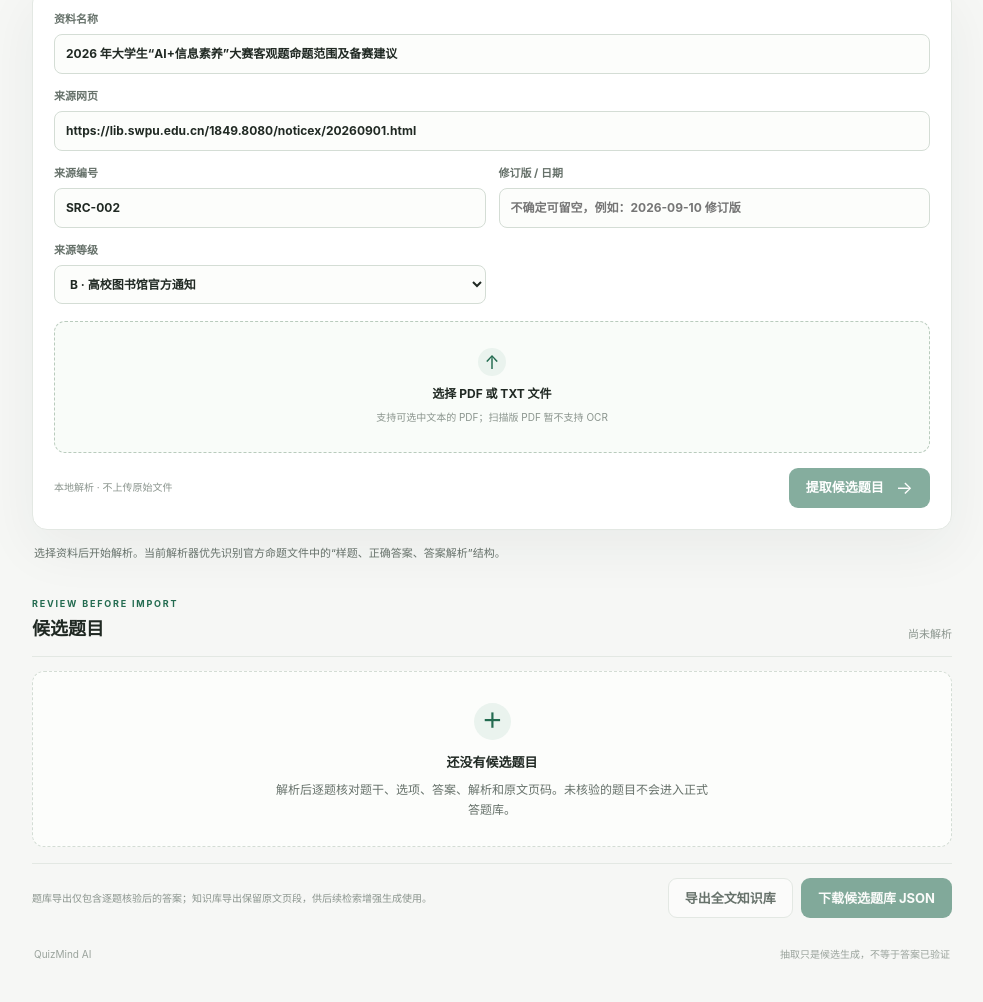
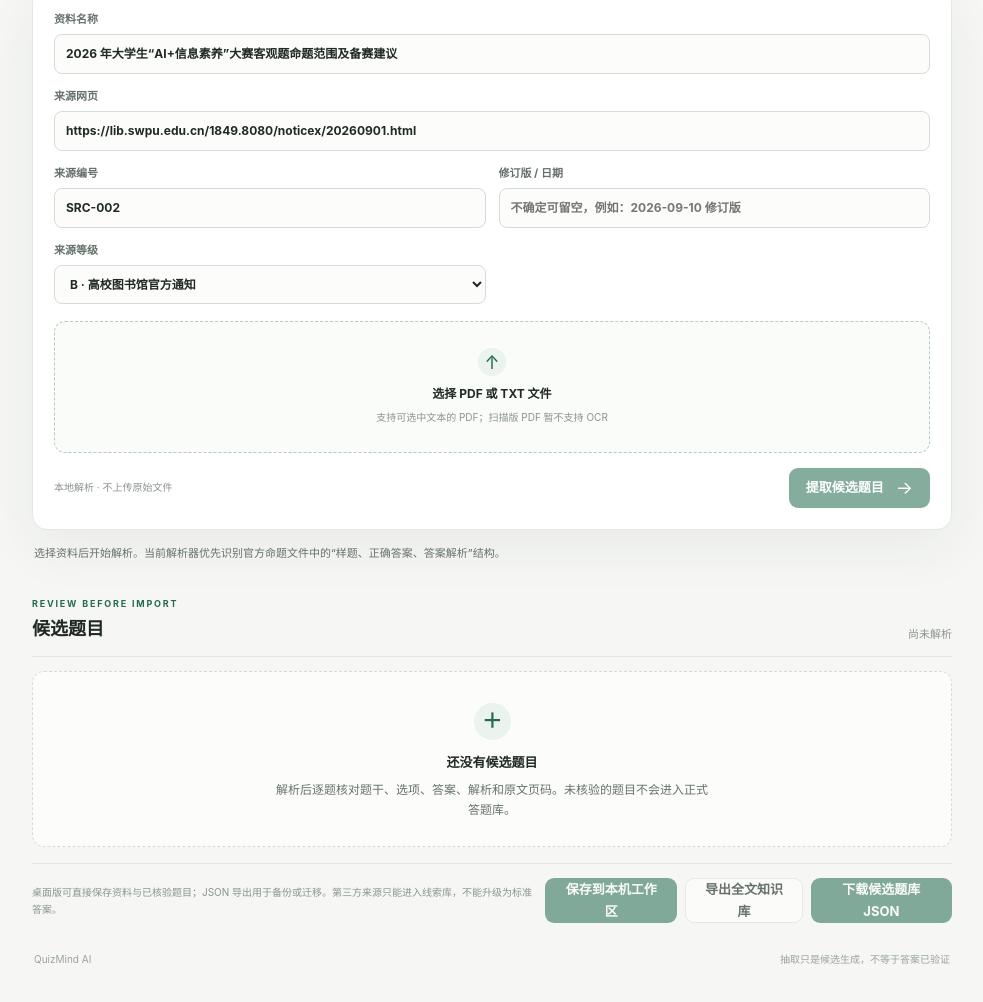
Before and after one commit to tortletortle/ai-info-literacy-2026, a plain HTML site: page docs/quiz/admin.html in a window 1280 px wide. Shown: the part 296-1298 px from the top of the page, without its empty margins (148-1131 px from the left). Drawn offline with Linux system fonts and the light colour scheme; a script that the page names is missing.

Commit message:
ui(import): add one-click save to local desktop workspace

```diff
--- a/docs/quiz/admin.html
+++ b/docs/quiz/admin.html
@@ -80,8 +80,9 @@
           </div>
         </div>
         <div class="download-row">
-          <p>题库导出仅包含逐题核验后的答案；知识库导出保留原文页段，供后续检索增强生成使用。</p>
+          <p>桌面版可直接保存资料与已核验题目；JSON 导出用于备份或迁移。第三方来源只能进入线索库，不能升级为标准答案。</p>
           <div class="download-actions">
+            <button class="button button-primary" id="saveLocalBtn" type="button" disabled>保存到本机工作区</button>
             <button class="button button-quiet" id="downloadKnowledgeBtn" type="button" disabled>导出全文知识库</button>
             <button class="button button-primary" id="downloadBtn" type="button" disabled>下载候选题库 JSON</button>
           </div>
```
